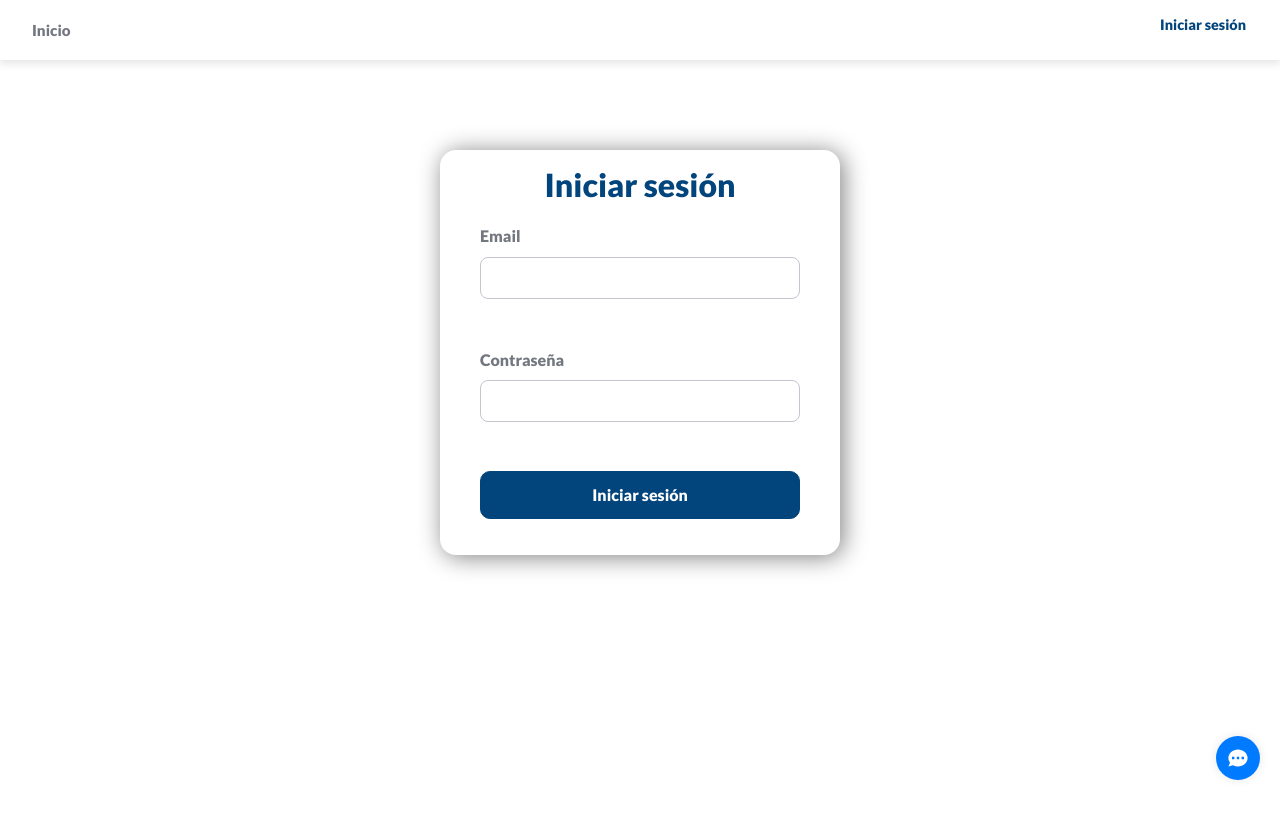
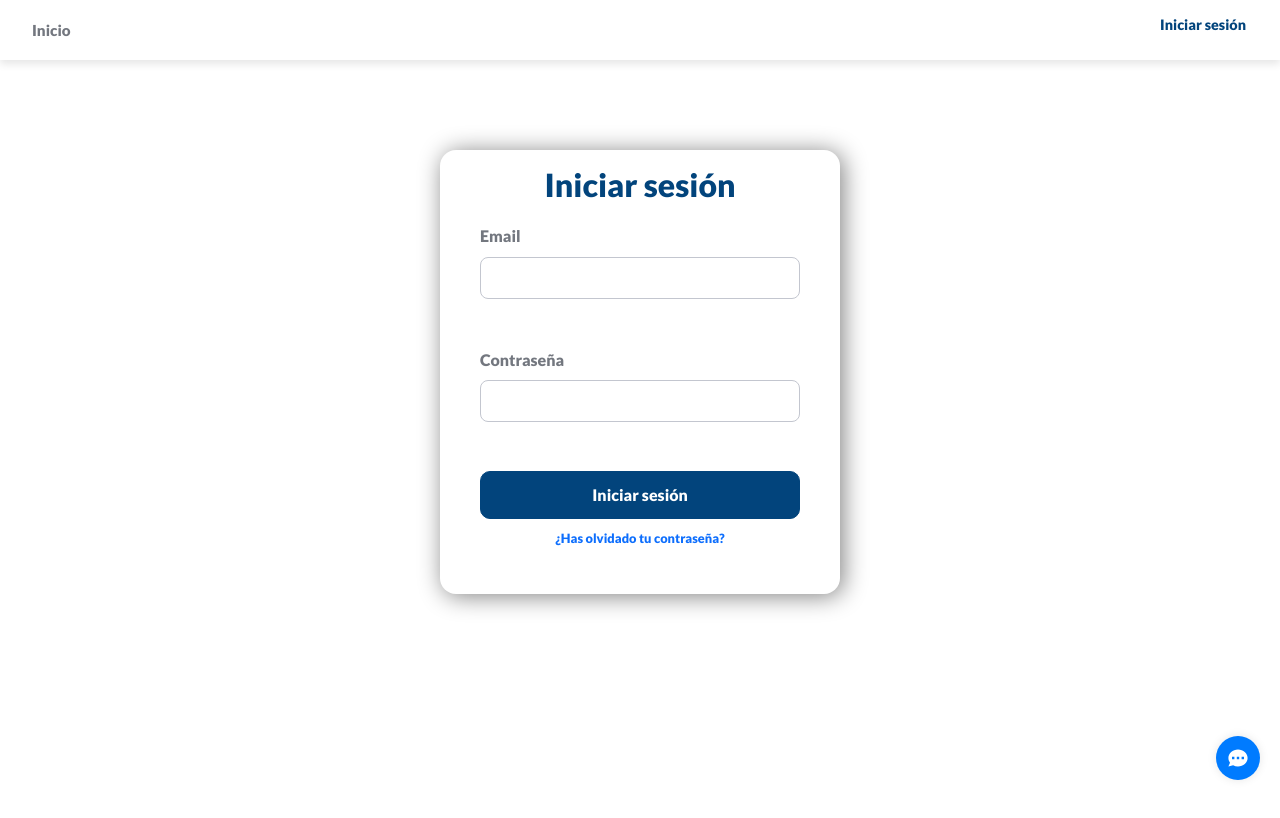
Before and after one commit to DaltonMaza/front-end_PIS6TO, a Next.js app: page /login in a window 1280 px wide. Shown: the top 818 px of the page. Built offline with nearby package versions, Linux system fonts and the light colour scheme.

Commit message:
fix referencia al módulo recuperar contraseña

```diff
--- a/src/app/login/page.jsx
+++ b/src/app/login/page.jsx
@@ -43,11 +43,11 @@ export default function Login() {
 
   useEffect(() => {
     if (!user) {
-      const userData = window.localStorage.getItem("user")
+      const roleData = window.localStorage.getItem("rol")
       const token = window.localStorage.getItem("token")
 
-      if (userData && token) {
-        loginUser(JSON.parse(userData), token)
+      if (roleData && token) {
+        loginUser(token)
 
         router.push("/principal")
       }
@@ -89,11 +89,11 @@ export default function Login() {
           type="submit"
           value="Iniciar sesión"
         />
-        {/* <div>
-          <Link className="link-primary" href={"contra"}>
+        <div>
+          <Link className="link-primary" href={"recuperar_cont"}>
             ¿Has olvidado tu contraseña?
           </Link>
-        </div> */}
+        </div>
       </form>
     </div>
   );
```
